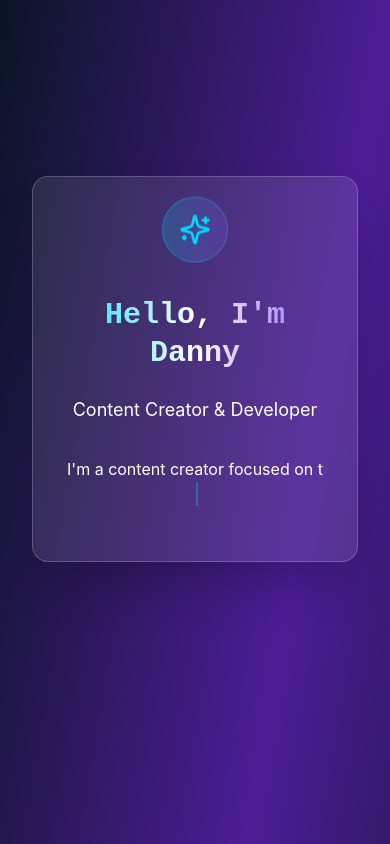
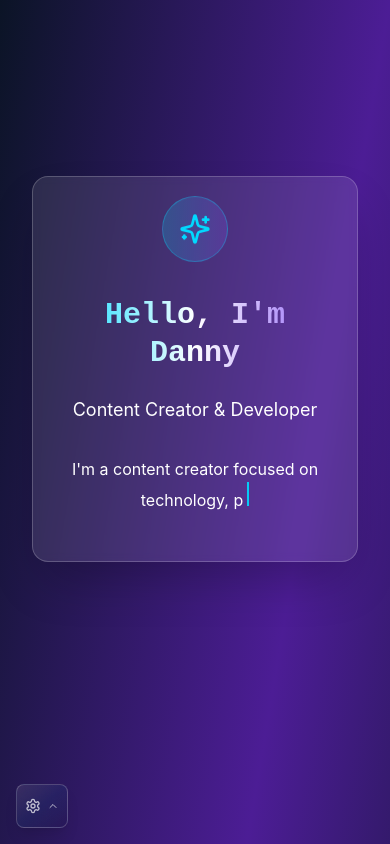
Before and after one commit to ardannydev/ardannyyweb, a React (Vite) app: page / in a window 390 px wide. Shown: the top 844 px of the page. Built offline with nearby package versions, Linux system fonts and the light colour scheme.

Commit message:
Update Ah

```diff
--- a/src/components/Layout.tsx
+++ b/src/components/Layout.tsx
@@ -5,7 +5,6 @@ import { Menu, X, Sun, Moon } from 'lucide-react';
 import { useTheme } from '../contexts/ThemeContext';
 import { useHeroAnimation } from '../contexts/HeroAnimationContext';
 import ToolboxSelector from './ToolboxSelector';
-import ParticleBackground from './ParticleBackground';
 
 interface LayoutProps {
   children: React.ReactNode;
@@ -381,7 +380,7 @@ const Layout: React.FC<LayoutProps> = ({ children, title }) => {
                           <Link
                             to={item.path}
                             onClick={() => setIsMenuOpen(false)}
-                            className={`group relative block px-4 py-3 sm:px-5 sm:py-4 md:px-6 md:py-5 rounded-xl text-base sm:text-lg md:text-xl font-medium transition-all duration-300 transform hover:scale-[1.02] active:scale-[0.98] min-h-[48px] sm:min-h-[56px] md:min-h-[64px] flex items-center ${
+                            className={`group relative px-4 py-3 sm:px-5 sm:py-4 md:px-6 md:py-5 rounded-xl text-base sm:text-lg md:text-xl font-medium transition-all duration-300 transform hover:scale-[1.02] active:scale-[0.98] min-h-[48px] sm:min-h-[56px] md:min-h-[64px] flex items-center ${
                               location.pathname === item.path
                                 ? 'text-white dark:text-electric-cyan bg-electric-cyan/20 border border-electric-cyan/40 shadow-lg shadow-electric-cyan/20'
                                 : 'text-white dark:text-gray-300 hover:text-white dark:hover:text-white hover:bg-white/15 border border-transparent hover:border-white/30 hover:shadow-lg hover:shadow-white/10'
@@ -505,7 +504,8 @@ const Layout: React.FC<LayoutProps> = ({ children, title }) => {
           }}
           initial="hidden"
           animate="visible"
-          className="absolute bottom-4 left-4 sm:bottom-6 sm:left-6"
+          /* Use fixed so toolbox is not clipped by any scrolling containers on mobile */
+          className="fixed bottom-4 left-4 sm:bottom-6 sm:left-6 z-50 touch-auto"
         >
           <motion.div
             variants={{
--- a/src/index.css
+++ b/src/index.css
@@ -30,15 +30,15 @@ html, body {
 /* Ensure consistent background across all screen sizes */
 @media (max-width: 768px) {
   html, body {
-    background: linear-gradient(135deg, #667eea 0%, #764ba2 100%);
-    position: fixed;
-    width: 100%;
-    height: 100%;
+  background: linear-gradient(135deg, #667eea 0%, #764ba2 100%);
+  /* Allow natural scrolling on mobile — avoid position:fixed on html/body which can block layout updates */
+  min-height: 100%;
   }
 
   #root {
-    height: 100vh;
-    overflow-y: auto;
-    -webkit-overflow-scrolling: touch;
+  min-height: 100vh;
+  overflow-y: auto;
+  -webkit-overflow-scrolling: touch;
+  position: relative;
   }
 }
```
